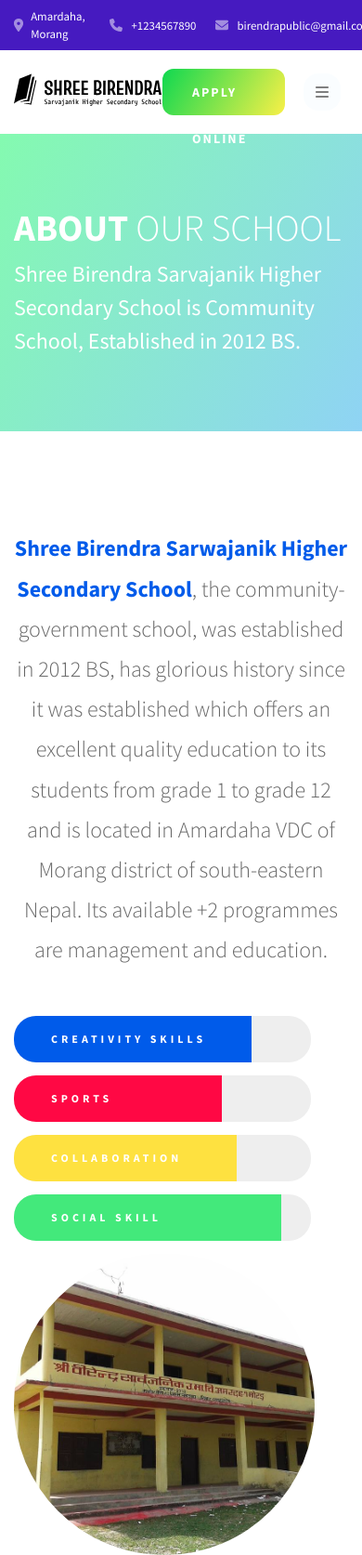
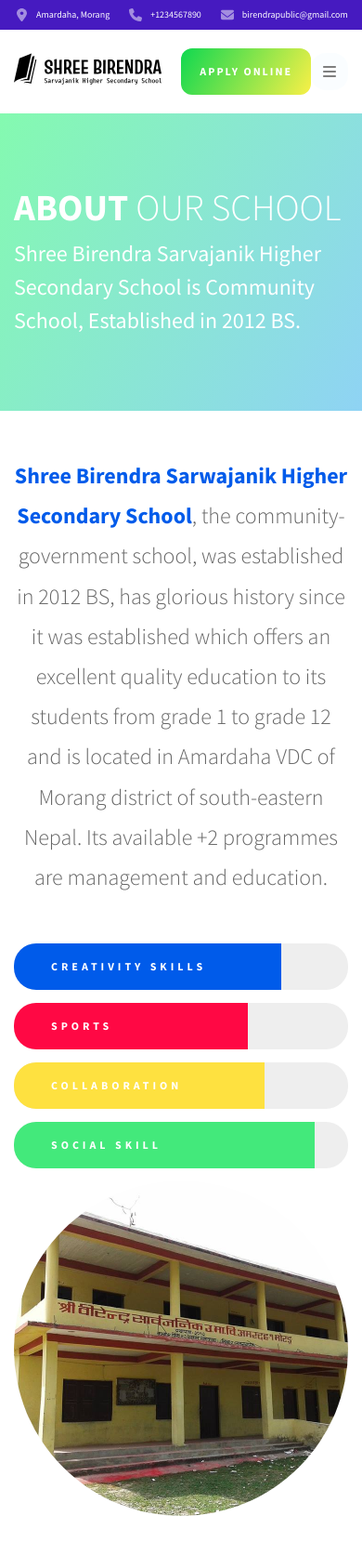
Before and after one commit to saroz/birendra-shss, a website: page about.html in a window 390 px wide. Shown: the top 1673 px of the page at 93% size. Drawn offline with nearby package versions, Linux system fonts and the light colour scheme; files that its build step writes are made by us from their sources; files whose address does not match are found by name.

Commit message:
fixe responsive issue

```diff
--- a/assets/scss/_articles.scss
+++ b/assets/scss/_articles.scss
@@ -125,9 +125,19 @@
         &-lists {
             padding-top: 0;
         }
+
         &s {
             &-home {
                 padding: 3.125rem 0;
+            }
+        }
+
+        &-solo {
+            padding: 1.5rem 0 3.125rem;
+
+            .row {
+                align-items: center;
+                justify-content: center;
             }
         }
     }
@@ -192,5 +202,10 @@
                 background-color: $danger;
             }
         }
+
+        @media only screen and (max-width: 767.99px) {
+            max-width: 30rem;
+            width: 100%;
+        }
     }
 }
--- a/assets/scss/_contact.scss
+++ b/assets/scss/_contact.scss
@@ -3,6 +3,10 @@
         background-image: linear-gradient(-225deg, #DFFFCD 0%, #90F9C4 48%, #39F3BB 100%);
         background-image: linear-gradient(-200deg, #f9d423 0%, #ff4e50 100%);
         padding: 8rem 0;
+
+        @media only screen and (max-width: 767.99px) {
+            padding: 3.125rem 0;
+        }
     }
 }
 
@@ -47,6 +51,16 @@
                 margin-top: 0.375rem;
             }
         }
+
+        @media only screen and (max-width: 767.99px) {
+            &--contact {
+                padding: 3.125rem 0;
+            }
+
+            &--infos {
+                margin-bottom: 2.5rem;
+            }
+        }
     }
 
 }
--- a/assets/scss/_display.scss
+++ b/assets/scss/_display.scss
@@ -195,3 +195,9 @@ $columns: 12;
         margin-bottom: #{$i}rem;
     }
 }
+
+@media only screen and (max-width: 767.99px) {
+    .bg-faded {
+        padding: 3.125rem 0;
+    }
+}
--- a/assets/scss/_header.scss
+++ b/assets/scss/_header.scss
@@ -3,9 +3,6 @@
         position: relative;
         z-index: 1090;
         &--top {
-            // background-image: linear-gradient(140deg, #0fd850 0%, #f9f047 100%);
-            // background-image: linear-gradient(60deg, #3d3393 0, #0fd850 100%);
-            // background-image: linear-gradient(-225deg, #AC32E4 0%, #7918F2 48%, #4801FF 100%);
             background-color: #461ac0;
             padding: 0.5rem 0;
         }
@@ -18,7 +15,7 @@
             border-radius: 1rem;
             cursor: pointer;
             display: block;
-            margin-left: 1.25rem;
+            margin: 0;
             flex: 0 0 2.5rem;
             height: 2.5rem;
             order: 3;
@@ -73,6 +70,11 @@
         color: $white;
         font-size: 1rem;
 
+        small {
+            line-height: 1;
+            word-break: break-all;
+        }
+
         &--detail {
             align-items: center;
         }
@@ -108,9 +110,15 @@
                 }
             }
 
+            .btn-cta {
+                padding: 0 1.25rem;
+                font-size: 0.75rem;
+            }
+
             .icon-hamburger {
                 display: block;
                 position: relative;
+                margin: 0;
                 z-index: 10;
             }
 
@@ -125,6 +133,12 @@
         &-name img {
             width: 10rem;
         }
+
+        &-contact {
+            small {
+                font-size: 0.625rem;
+            }
+        }
     }
 
 }
--- a/assets/scss/_quote.scss
+++ b/assets/scss/_quote.scss
@@ -2,6 +2,14 @@
     &-section {
         background-image: linear-gradient(-225deg, #FFFEFF 0%, #D7FFFE 100%);
         padding: 7rem 0;
+
+        @media only screen and (max-width: 767.99px) {
+            padding: 3.125rem 0;
+
+            .row {
+                flex-direction: column-reverse;
+            }
+        }
     }
 
     &-figure {
--- a/assets/scss/_variables.scss
+++ b/assets/scss/_variables.scss
@@ -43,5 +43,9 @@ $danger: #ff0844;
             object-fit: cover;
             border-radius: 50%;
         }
+
+        @media only screen and (max-width: 767.99px) {
+            width: 100%;
+        }
     }
 }
```
